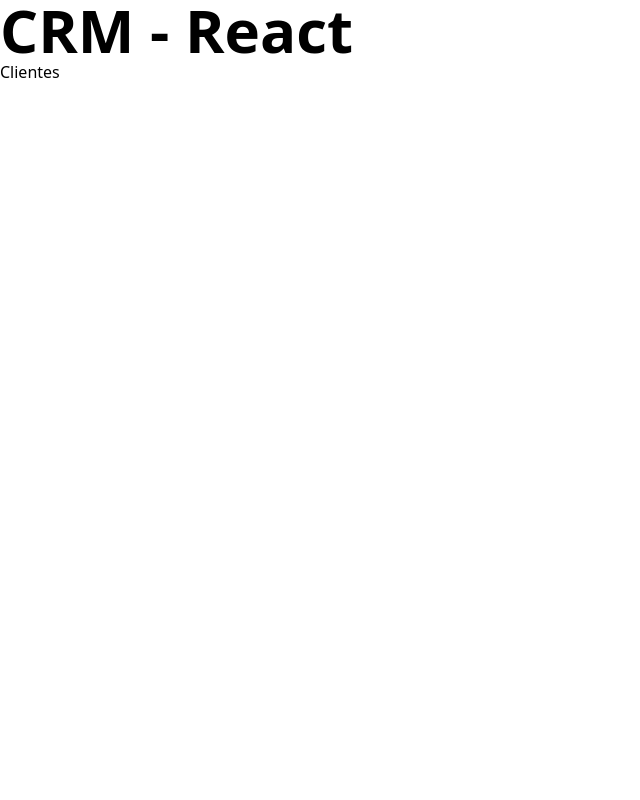
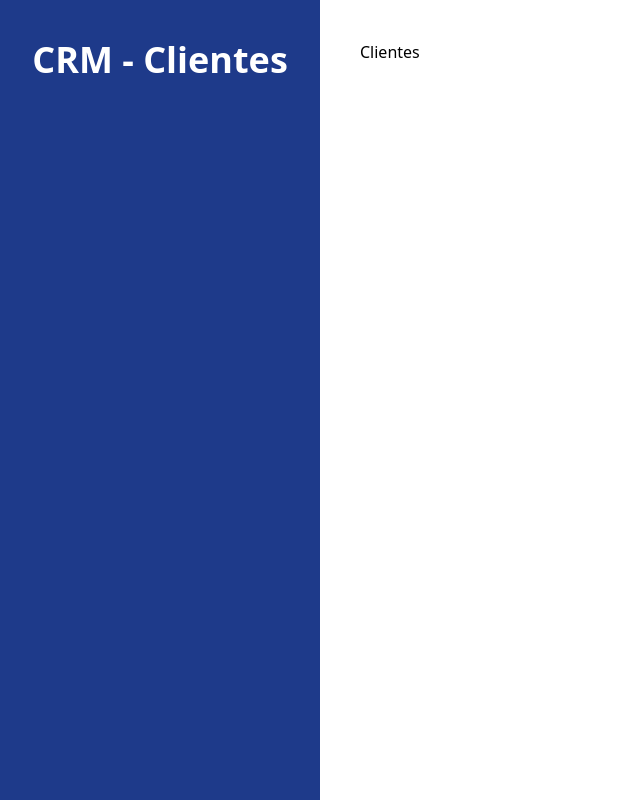
Before and after one commit to lucianolabudia/crm-react, a React (Vite) app: page / in a window 1280 px wide. Shown: the whole page, without its empty margins (0-640 px from the left). Built offline with nearby package versions, Linux system fonts and the light colour scheme.

Commit message:
Creando el Layout Principal

```diff
--- a/index.html
+++ b/index.html
@@ -4,10 +4,12 @@
     <meta charset="UTF-8" />
     <link rel="icon" type="image/svg+xml" href="/vite.svg" />
     <meta name="viewport" content="width=device-width, initial-scale=1.0" />
-    <title>Vite + React</title>
+    <title>CRM - React Router DOM - Vite - Tailwind CSS</title>
   </head>
-  <body>
+
+  <body class="min-h-screen bg-green-100">
     <div id="root"></div>
     <script type="module" src="/src/main.jsx"></script>
   </body>
+
 </html>
--- a/src/components/Layout.jsx
+++ b/src/components/Layout.jsx
@@ -2,10 +2,14 @@
 
 export const Layout = () => {
     return (
-        <div>
-            <h1 className='text-6xl font-bold'>CRM - React</h1>
+        <div className='md:flex md:min-h-screen'>
+            <aside className='md:w-1/4 bg-blue-900 px-5 py-10'>
+                <h2 className='text-4xl font-black text-center text-white'>CRM - Clientes</h2>
+            </aside>
 
-            <Outlet />
+            <main className='md:w-3/4 p-10 md:h-screen overflow-scroll'>
+                <Outlet />
+            </main>
         </div>
     )
 }
```
